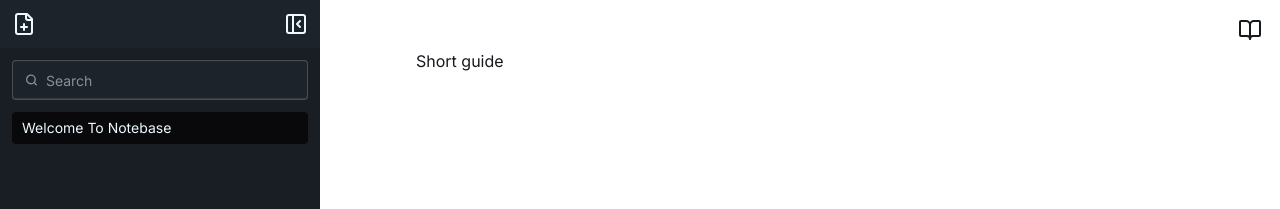
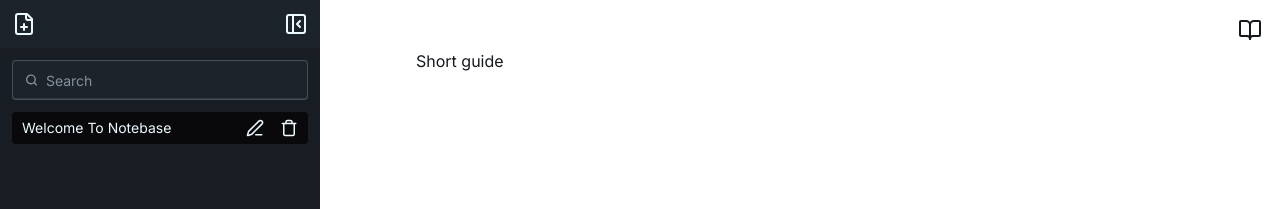
Before and after one commit to jamiewilliamsxyz/notebase, a React (Vite) app: page / in a window 1280 px wide. Shown: the top 209 px of the page. Built offline with nearby package versions, Linux system fonts and the light colour scheme.

Commit message:
Add rename/delete icons

```diff
--- a/src/components/features/sidebar/NoteItem.jsx
+++ b/src/components/features/sidebar/NoteItem.jsx
@@ -1,4 +1,5 @@
 import { useContext, useState, useEffect } from "react";
+import { PenLine, Trash } from "lucide-react";
 import { WorkspaceContext } from "../../../context/WorkspaceContext";
 
 export const NoteItem = ({ id, title }) => {
@@ -23,6 +24,10 @@ export const NoteItem = ({ id, title }) => {
         } text-sm mb-1.5 px-2.5 py-1.5 transition-colors duration-300 ease-in-out dropdown dropdown-right flex flex-row justify-between`}
       >
         {title}
+        <div className="flex gap-4">
+          <PenLine className="w-4.5 h-4.5 text-base-content" />
+          <Trash className="w-4.5 h-4.5 text-base-content hover:text-error transition-colors duration-300" />
+        </div>
       </a>
     </li>
   );
```
